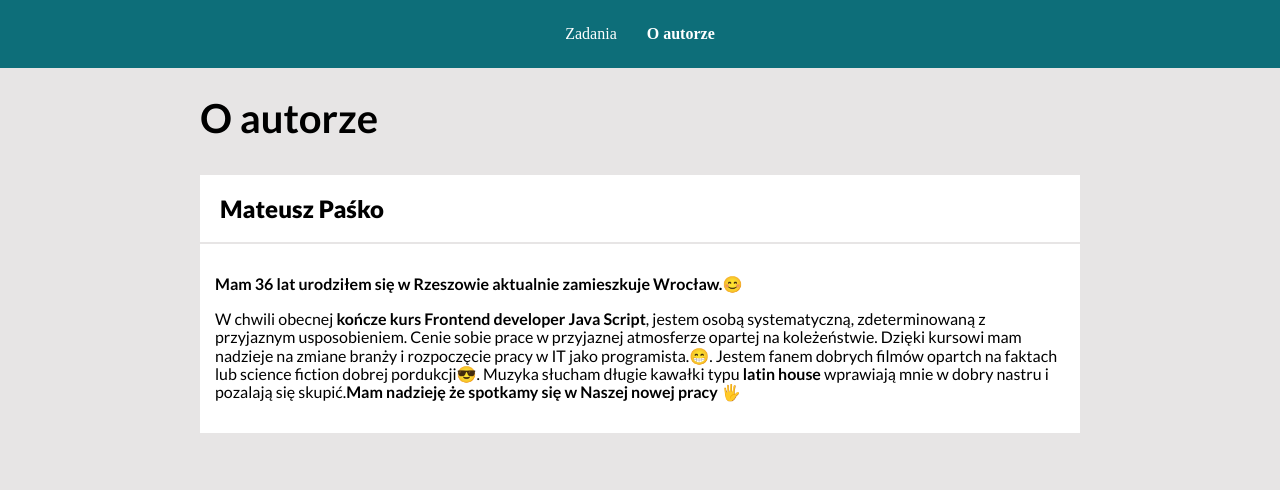
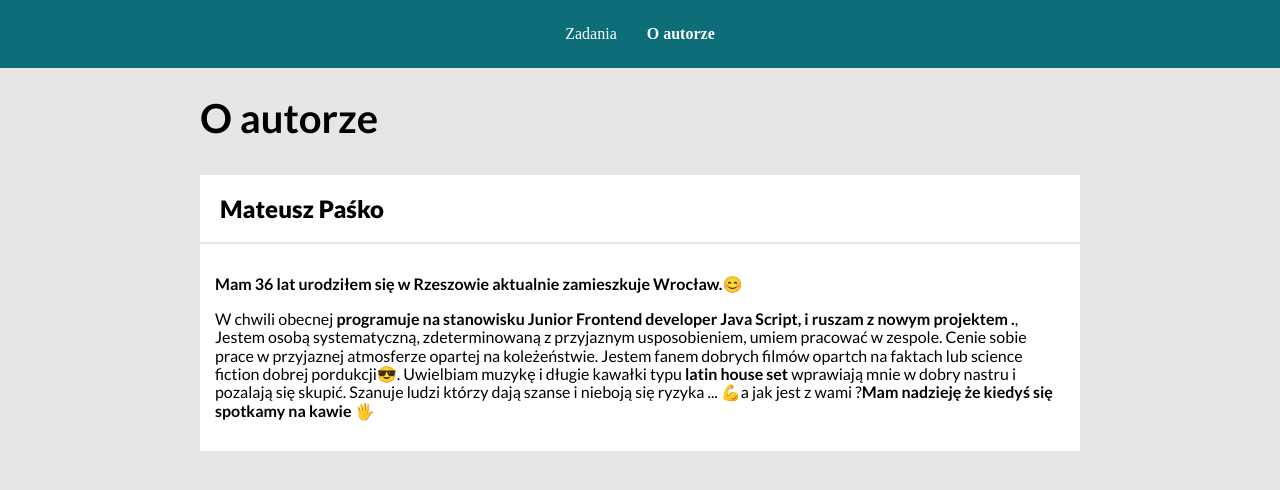
Before and after one commit to Mateusszzp/todo-list-react, a React (Create React App) app: page /#/autor in a window 1280 px wide. Shown: the top 490 px of the page. Built offline with nearby package versions, Linux system fonts and the light colour scheme.

Commit message:
Added some info to the about author page

```diff
--- a/src/features/author/AuthorPage.js
+++ b/src/features/author/AuthorPage.js
@@ -7,14 +7,15 @@ const AuthorPage = () => (
         <Section
             title="Mateusz Paśko"
             body={<><p><strong>Mam 36 lat urodziłem się w Rzeszowie aktualnie zamieszkuje Wrocław.😊</strong></p>
-               <p> W chwili obecnej
-                <strong> kończe kurs Frontend developer Java Script</strong>, jestem osobą systematyczną, zdeterminowaną z przyjaznym
-                usposobieniem.
-                Cenie sobie prace w przyjaznej atmosferze opartej na koleżeństwie. Dzięki kursowi mam nadzieje na zmiane branży i rozpoczęcie
-                pracy w
-                IT jako programista.😁. Jestem fanem dobrych filmów opartch na faktach lub  science fiction dobrej pordukcji😎.
-                Muzyka słucham długie kawałki typu <strong>latin house</strong> wprawiają mnie w dobry nastru i pozalają się skupić.
-                <b>Mam nadzieję że spotkamy się w Naszej nowej pracy</b> 🖐</p> </>} />
+                <p> W chwili obecnej
+                    <strong> programuje na stanowisku Junior Frontend developer Java Script, i ruszam z nowym projektem .</strong>,
+                    Jestem osobą systematyczną, zdeterminowaną z przyjaznym
+                    usposobieniem, umiem pracować w zespole.
+                    Cenie sobie prace w przyjaznej atmosferze opartej na koleżeństwie.
+                    Jestem fanem dobrych filmów opartch na faktach lub science fiction dobrej pordukcji😎.
+                    Uwielbiam muzykę i długie kawałki typu <strong>latin house set</strong> wprawiają mnie w dobry nastru i pozalają się skupić.
+                    Szanuje ludzi którzy dają szanse i nieboją się ryzyka ... 💪a jak jest z wami ?
+                    <b>Mam nadzieję że kiedyś się spotkamy na kawie </b> 🖐</p> </>} />
     </>
 );
 export default AuthorPage;
```
